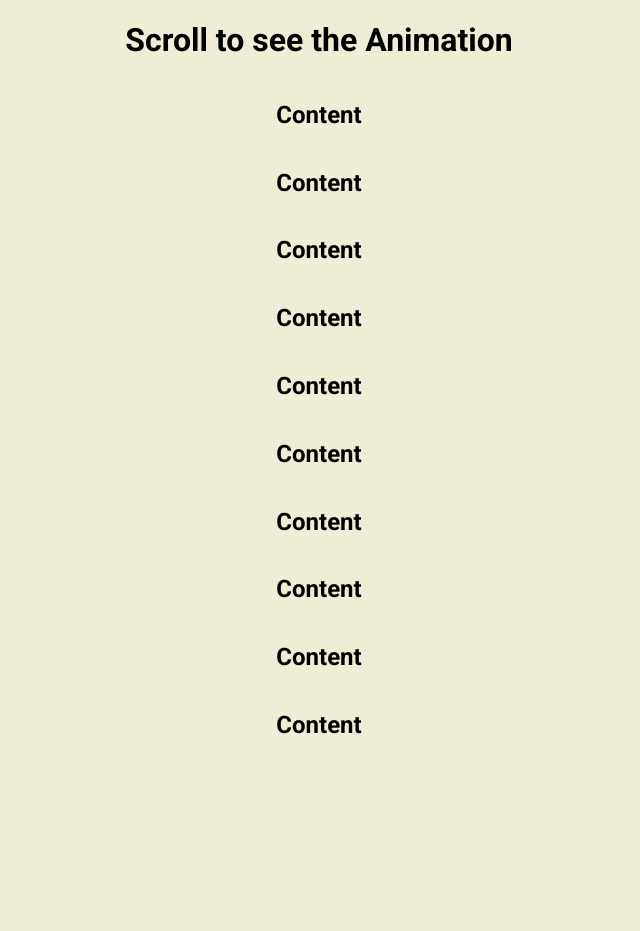
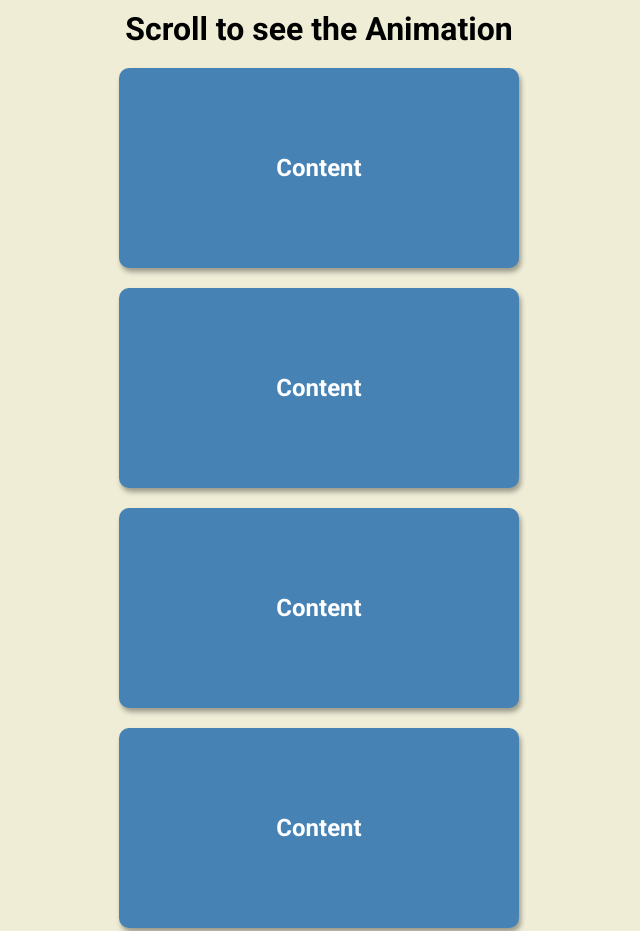
Before and after one commit to Archiie/ScrollAnimation, a plain HTML site: page index.html in a window 1280 px wide. Shown: the top 931 px of the page, without its empty margins (321-961 px from the left). Before the commit the page ends 800 px from the top, so only its background shows below. Drawn offline with Linux system fonts and the light colour scheme.

Commit message:
added styling to box and header

```diff
--- a/style.css
+++ b/style.css
@@ -14,3 +14,20 @@ body{
   justify-content: center;
   margin: 0;
 }
+
+h1 {
+  margin: 10px;
+}
+
+.box {
+  background-color: steelblue;
+  color: #fff;
+  margin: 10px;
+  display: flex;
+  width: 400px;
+  height: 200px;
+  align-items: center;
+  justify-content: center;
+  border-radius: 10px;
+  box-shadow: 2px 4px 5px rgb(0, 0, 0, 0.35);
+}
```
